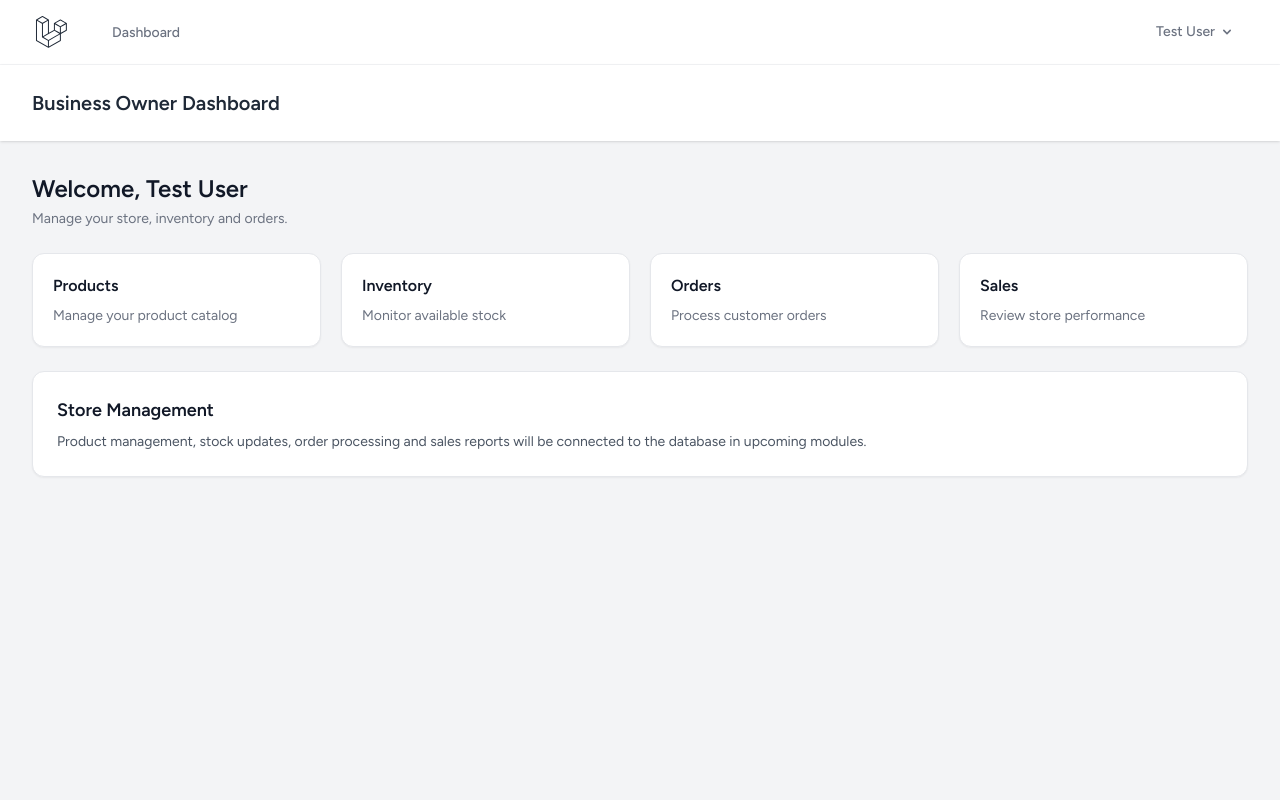
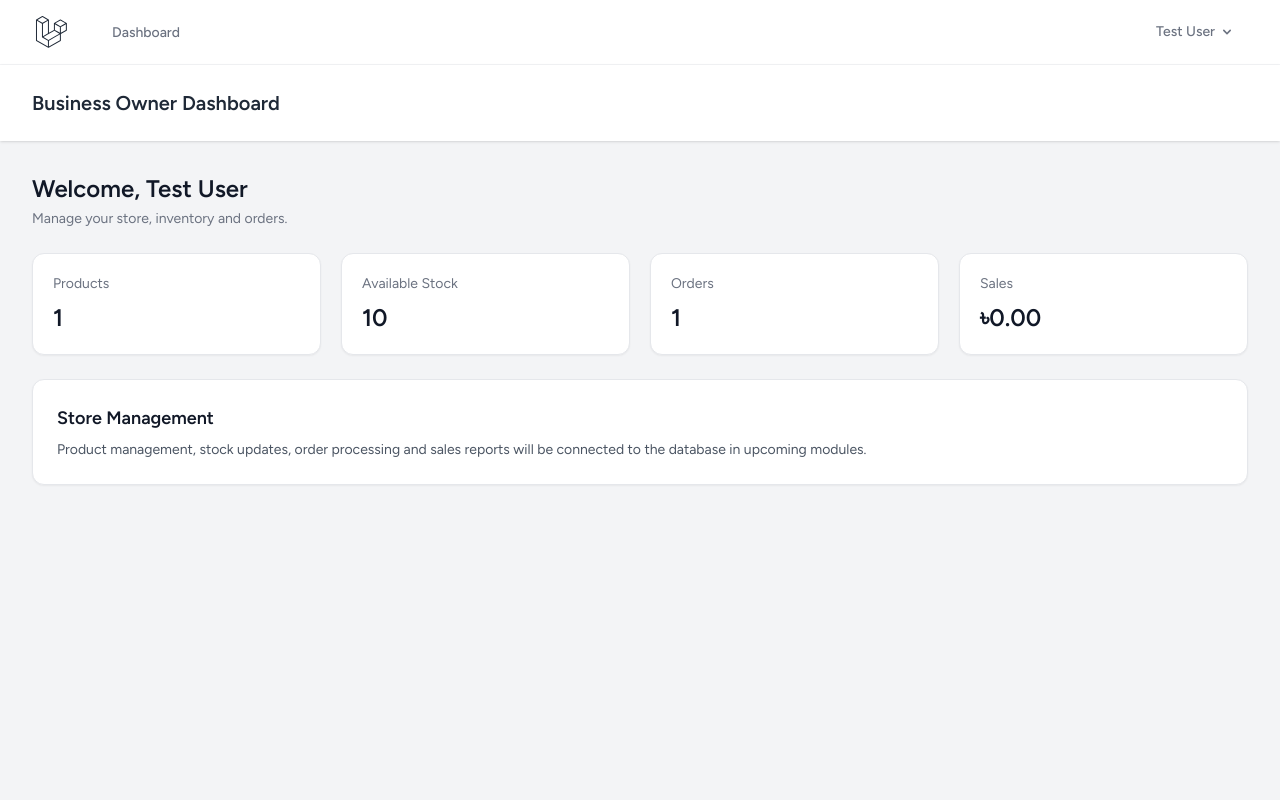
Before and after one commit to jahinhasan/shopsync-a-web-development-project, a Laravel app: page /owner/dashboard in a window 1280 px wide. Run offline with Laravel 12, Linux system fonts and the light colour scheme; a user stored in the database is signed in; data comes from the database, SQL or seed files in the repository; tables that the repository leaves empty hold one stand-in row (values such as "Sample post"); style sheets or scripts are compiled from the project's sources.

Commit message:
change dashboard of owner

```diff
--- a/app/Http/Controllers/Owner/DashboardController.php
+++ b/app/Http/Controllers/Owner/DashboardController.php
@@ -4,8 +4,32 @@ namespace App\Http\Controllers\Owner;
 
 use App\Http\Controllers\Controller;
 use Illuminate\Http\Request;
+use App\Models\Product;
+use App\Models\Order;
+use Illuminate\Support\Facades\Auth;
+use Illuminate\Contracts\View\View;
 
 class DashboardController extends Controller
 {
-    //
+   public function index(): View {
+    $userId = Auth::id();
+
+    $totalProducts = Product::where('user_id', $userId)->count();
+    $totalStock = Product::where('user_id', $userId)->sum('stock');
+    $orderQuery = Order::whereHas('items.product', function ($query) use ($userId) {
+        $query->where('user_id', $userId);
+    });
+$totalOrders = (clone $orderQuery)->distinct()->count('orders.id');
+$totalSales = (clone $orderQuery)->whereIn(
+    'status',['processing','shipped','delivered']
+)->sum('total');
+
+return view('dashboards.owner',compact(
+'totalProducts','totalStock','totalOrders','totalSales',
+));
+
+
+
+
+   }
 }
--- a/resources/views/dashboards/owner.blade.php
+++ b/resources/views/dashboards/owner.blade.php
@@ -12,14 +12,14 @@
 
 <div class="grid gap-5 sm:grid-cols-2 lg:grid-cols-4">
     @foreach ([
-                    ['Products', 'Manage your product catalog'],
-                    ['Inventory', 'Monitor available stock'],
-                    ['Orders', 'Process customer orders'],
-                    ['Sales', 'Review store performance'],
-                ] as [$title, $description])
+        ['Products', $totalProducts],
+        ['Available Stock', $totalStock],
+        ['Orders', $totalOrders],
+        ['Sales', '৳' . number_format((float) $totalSales, 2)],
+    ] as [$title, $value])
         <div class="rounded-xl border border-gray-200 bg-white p-5 shadow-sm">
-                        <h3 class="font-semibold text-gray-900">{{ $title }}</h3>
-                        <p class="mt-2 text-sm text-gray-500">{{ $description }}</p>
+            <p class="text-sm text-gray-500">{{ $title }}</p>
+            <h3 class="mt-2 text-2xl font-bold text-gray-900">{{ $value }}</h3>
         </div>
     @endforeach
 </div>
--- a/routes/web.php
+++ b/routes/web.php
@@ -8,6 +8,7 @@ use App\Http\Controllers\StorefrontController;
 use App\Http\Controllers\CartController;
 use App\Http\Controllers\OderController;
 use App\Http\Controllers\AdminController;
+use App\Http\Controllers\Owner\DashboardController;
 
 Route::view('/', 'welcome')->name('home');
 
@@ -47,7 +48,9 @@ Route::middleware('auth')->group(function () {
     Route::get('/manage/orders', [OderController::class, 'manage'])->name('orders.manage');
     Route::patch('/manage/orders/{order}/status', [OderController::class, 'updateStatus'])->name('orders.update-status');
     Route::view('/customer/dashboard', 'dashboards.customer')->middleware('role:customer')->name('customer.dashboard');
-    Route::view('/owner/dashboard', 'dashboards.owner')->middleware('role:business_owner')->name('owner.dashboard');
+    Route::get('/owner/dashboard', [DashboardController::class, 'index'])
+    ->middleware('role:business_owner')
+    ->name('owner.dashboard');
     Route::view('/admin/dashboard', 'dashboards.admin')->middleware('role:admin')->name('admin.dashboard');
 
     Route::get('/profile', [ProfileController::class, 'edit'])->name('profile.edit');
```
Lines whose indentation alone changed are shown as unchanged.
